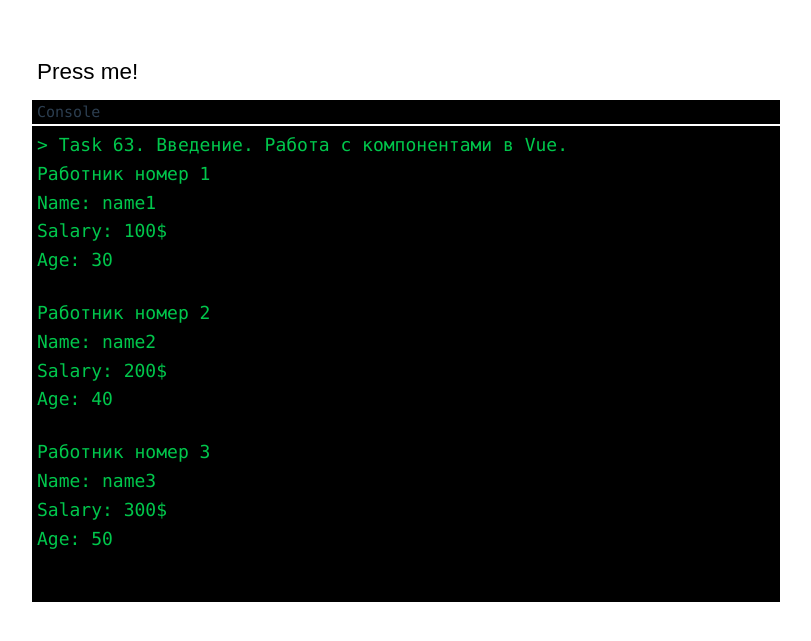
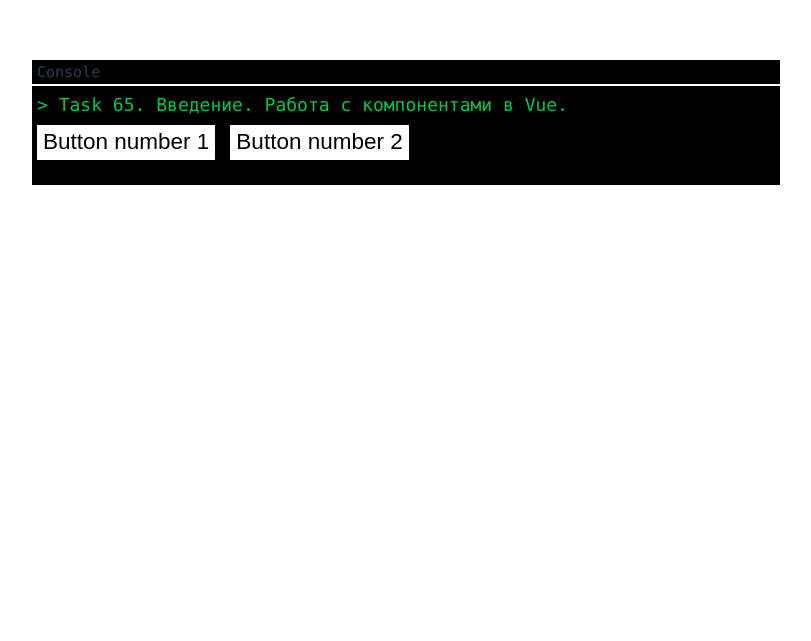
Before and after one commit to GanievIbraim/Vue3_base, a Vue app: page / in a window 1280 px wide. Shown: the part 127-768 px from the top of the page, without its empty margins (234-1045 px from the left). Built offline with nearby package versions, Linux system fonts and the light colour scheme.

Commit message:
Emitting events

```diff
--- a/src/App.vue
+++ b/src/App.vue
@@ -1,21 +1,12 @@
 <template>
-
-  <button @click="">Press me!</button>
 
   <div id='cmd_head'>
     <p>Console</p>
   </div>
 
   <div id='cmd'>
-    <p>> Task 63. Введение. Работа с компонентами в Vue.</p>
-    <Employee
-      v-for="user in users"
-      :name="user.name"
-      :salary="user.salary"
-      :id="user.id"
-      :age="user.age"
-      :key="user.id"
-	  />
+    <p>> Task 65. Введение. Работа с компонентами в Vue.</p>
+    <Employee @first="one" @second="two" />
   </div>
 
 </template>
@@ -26,8 +17,7 @@ import Employee from './components/Employee.vue'
   export default {
     data() {
       return {
-      users: [
-        {
+        users: [{
             id: 1,
             name: 'name1',
             salary: 100,
@@ -50,13 +40,22 @@ export default {
     },
     components: {
       Employee
+    },
+    methods: {
+      one() {
+        alert('Первая функция');
+      },
+      two() {
+        alert('Вторая функция');
       }
     }
-
+  }
 </script>
 
 <style>
-  #cmd p, li, span{
+  #cmd p,
+  li,
+  span {
     font-family: Consolas;
     font-size: 1.2em;
     color: rgba(0, 199, 76);
--- a/src/components/Employee.vue
+++ b/src/components/Employee.vue
@@ -1,22 +1,23 @@
 <template>
-    <p> Работник номер {{ id }}</p>
-	<p> Name: {{ name }} </p>
-    <p> Salary: {{ salary }}$ </p>
-    <p>  Age: {{ age }}</p> <br>
+    <button @click="x">Button number 1</button>
+    <button @click="y">Button number 2</button>
 </template>
 
 <script>
     export default {
-        props: {
-            name: String,
-            salary: Number,
-            id: Number,
-            age: Number,
-        },
+        emits: ['first', 'second'],
         data() {
             return {
 
             }
+        },
+        methods: {
+            x() {
+                this.$emit('first');
+            },
+            y() {
+                this.$emit('second');
+            }
         }
     }
 </script>
```
Lines whose indentation alone changed are shown as unchanged.
